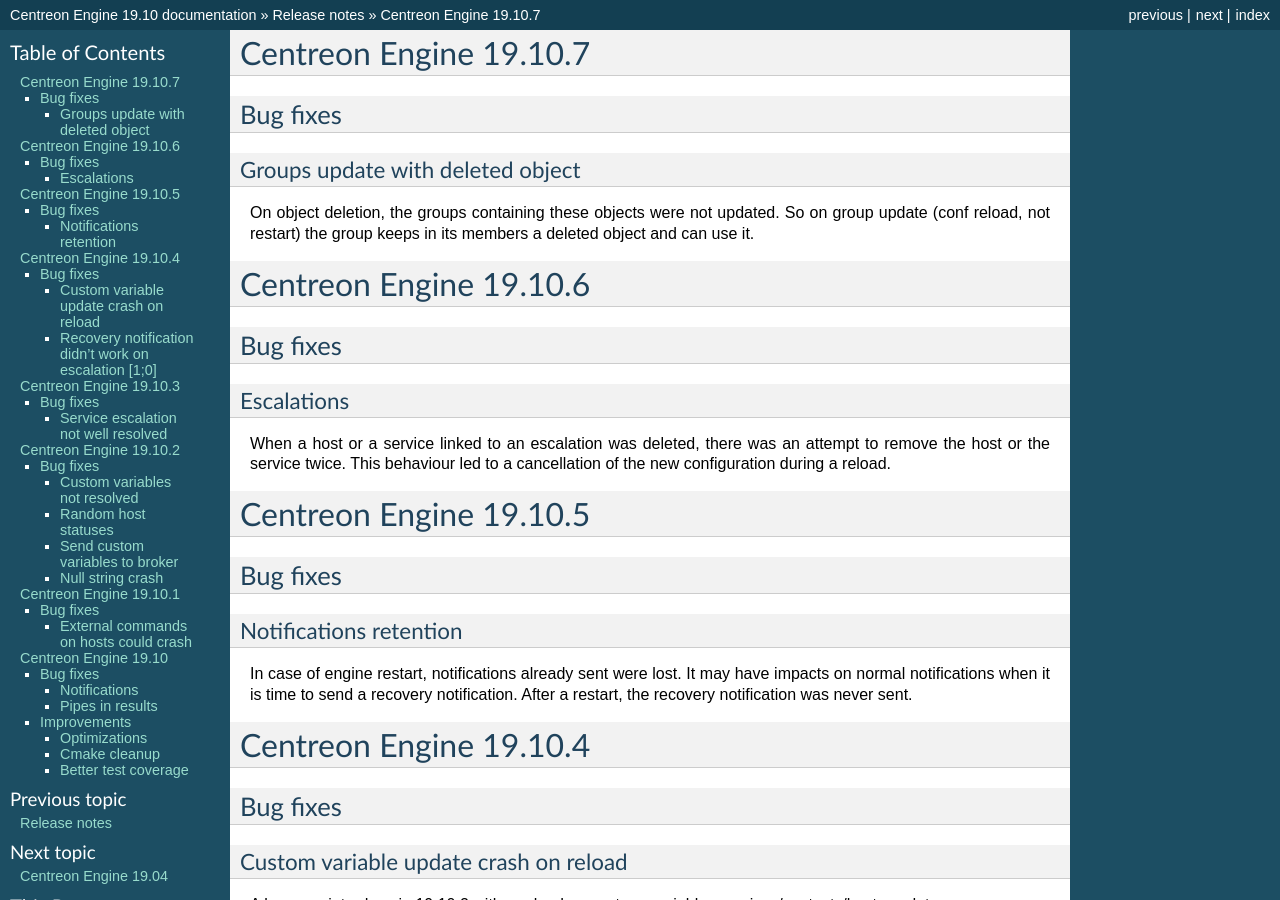
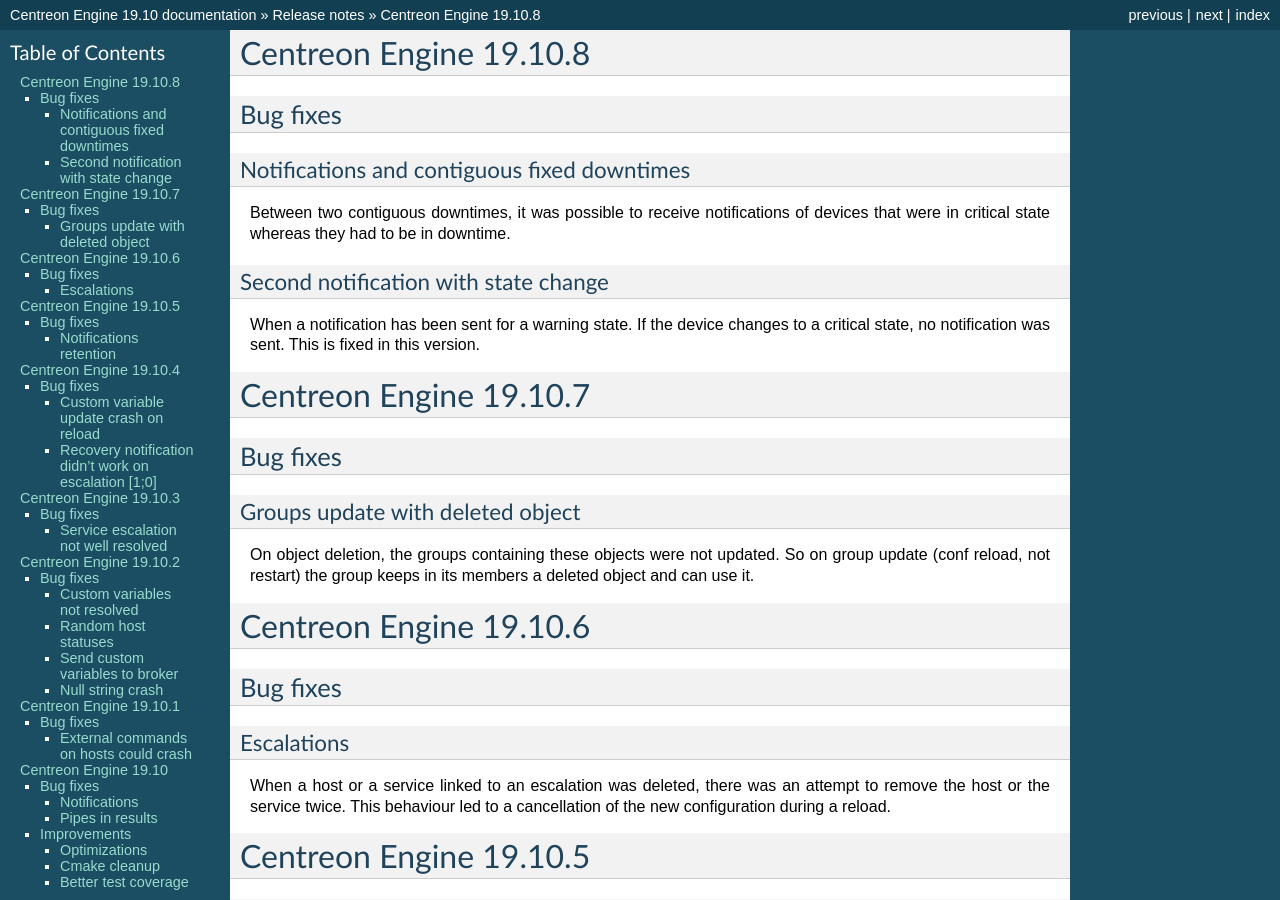
Before and after one commit to centreon/centreon-engine, a Sphinx documentation site: the page built from doc/release_notes/engine19.10.rst, in a window 1280 px wide and 900 px high. Built offline with Sphinx 7.4.7, drawn with Linux system fonts in a browser that asks for light colours; some of the changed text lies outside the part shown.

Commit message:
fix(notifier): Double notification could fail (#301)
* fix(notifier): Double notification could fail

* fix(notifier): a compilation warning removed

* cleanup(notifier): A code is restored.

```diff
--- a/doc/release_notes/engine19.10.rst
+++ b/doc/release_notes/engine19.10.rst
@@ -1,3 +1,23 @@
+=======================
+Centreon Engine 19.10.8
+=======================
+
+*********
+Bug fixes
+*********
+
+Notifications and contiguous fixed downtimes
+============================================
+
+Between two contiguous downtimes, it was possible to receive notifications
+of devices that were in critical state whereas they had to be in downtime.
+
+Second notification with state change
+=====================================
+
+When a notification has been sent for a warning state. If the device changes to
+a critical state, no notification was sent. This is fixed in this version.
+
 =======================
 Centreon Engine 19.10.7
 =======================
```
Also changed, not shown: 2 other files.
